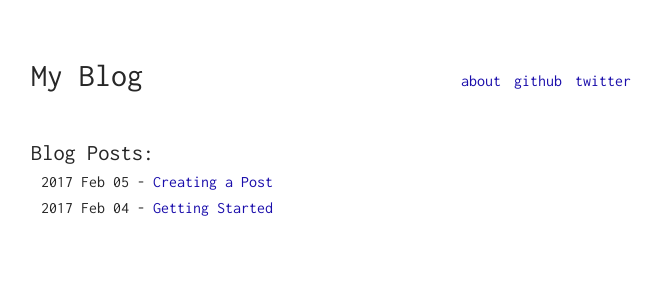
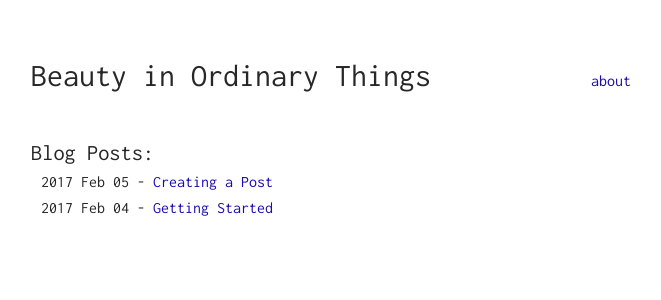
Before and after one commit to ordinarythings/ordinarythings.github.io, a Jekyll site: the page built from index.html, in a window 1280 px wide. Shown: the top 300 px of the page, without its empty margins (309-970 px from the left). Built offline with Jekyll 4.4.1, drawn with Linux system fonts in a browser that asks for light colours.

```diff
--- a/_config.yml
+++ b/_config.yml
@@ -3,8 +3,8 @@ permalink: /blog/:title
 
 
 # My variables
-name: My Blog
-description: A Jekyll Theme
+name: Beauty in Ordinary Things
+description:
 google_verification: null
 
 
--- a/_data/navigation.yml
+++ b/_data/navigation.yml
@@ -1,8 +1,2 @@
 - title: about
   url: /me
-
-- title: github
-  url: https://github.com/getmicah
-
-- title: twitter
-  url: https://twitter.com/elonmusk
```
